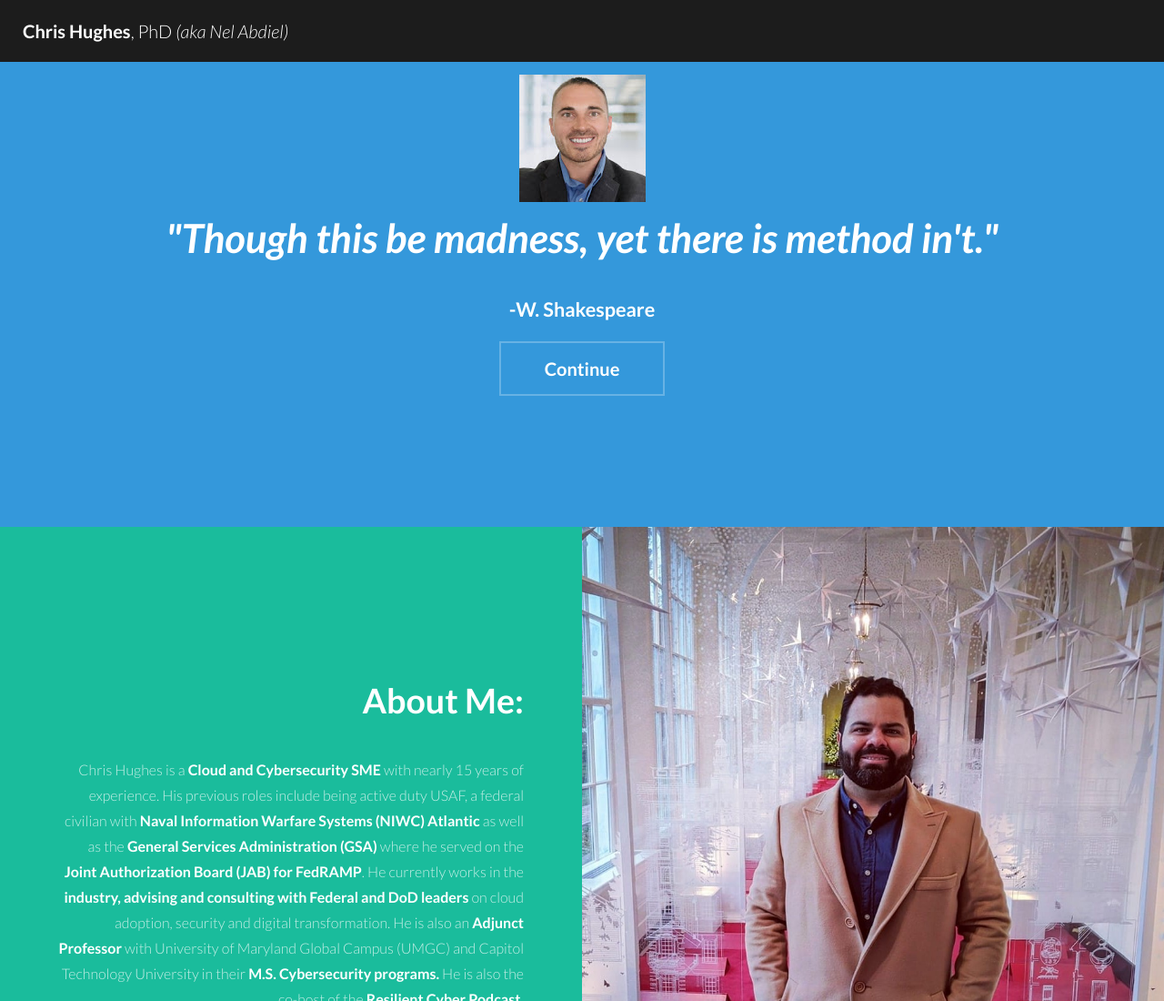
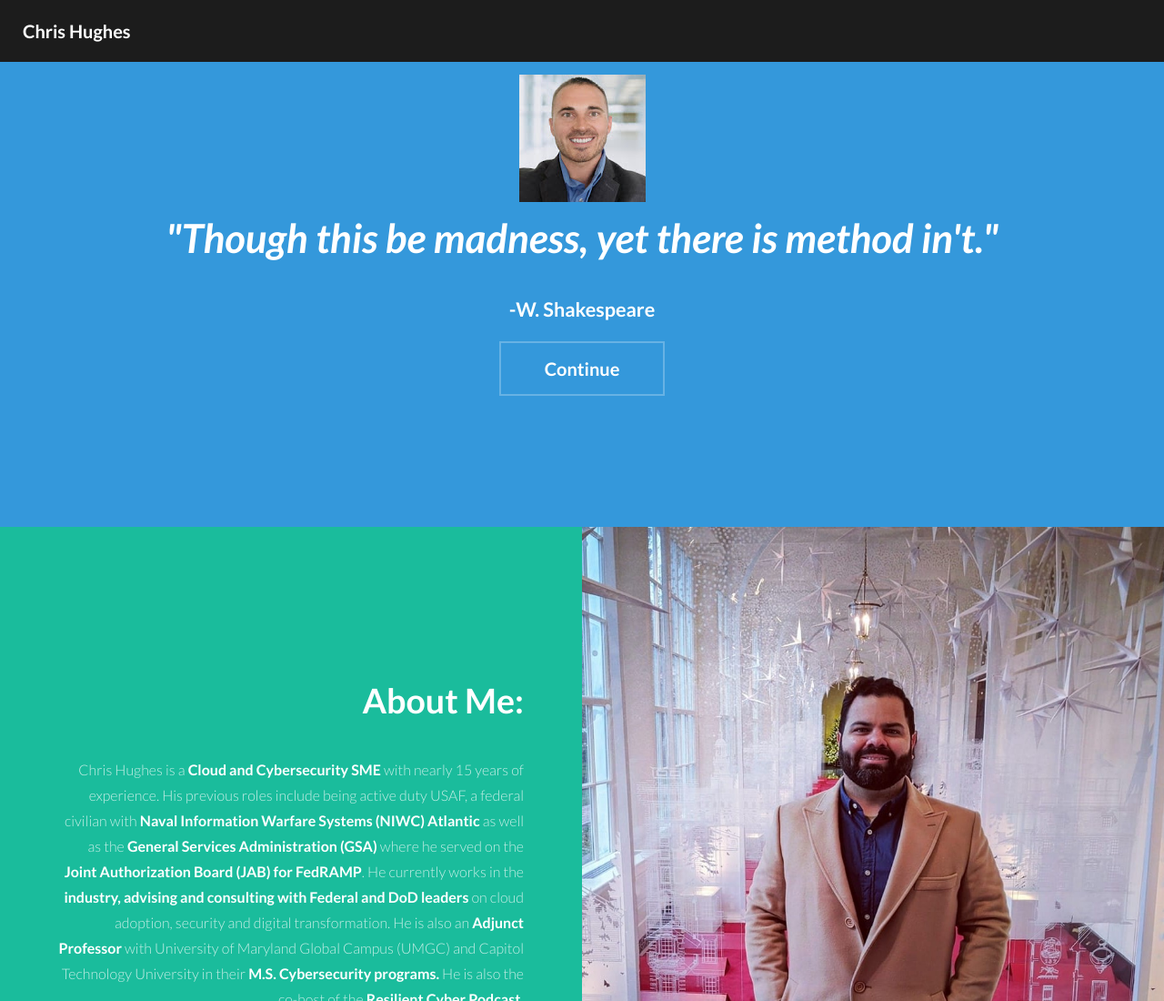
Before and after one commit to chughes29/Profile, a plain HTML site: page index.html in a window 1280 px wide. Shown: the top 1100 px of the page at 91% size. Drawn offline with Linux system fonts and the light colour scheme.

Commit message:
Update index.html

```diff
--- a/index.html
+++ b/index.html
@@ -12,7 +12,7 @@
 
 		<!-- Header -->
 		<header id="header">
-			<a href="index.html" class="logo"><strong>Chris Hughes</strong>, PhD <i>(aka Nel Abdiel)</i></a>
+			<a href="index.html" class="logo"><strong>Chris Hughes</strong></a>
 		</header>
 
 		<!-- Banner -->
```
